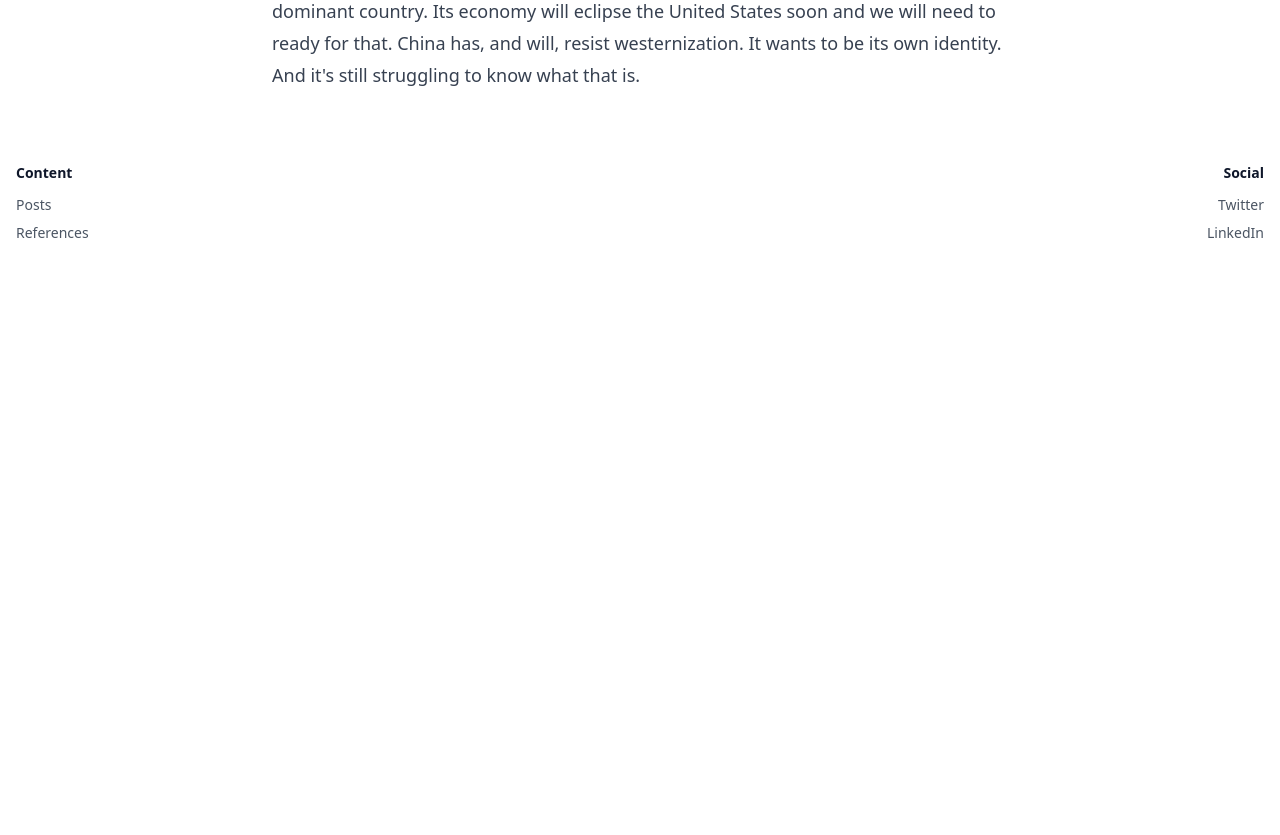
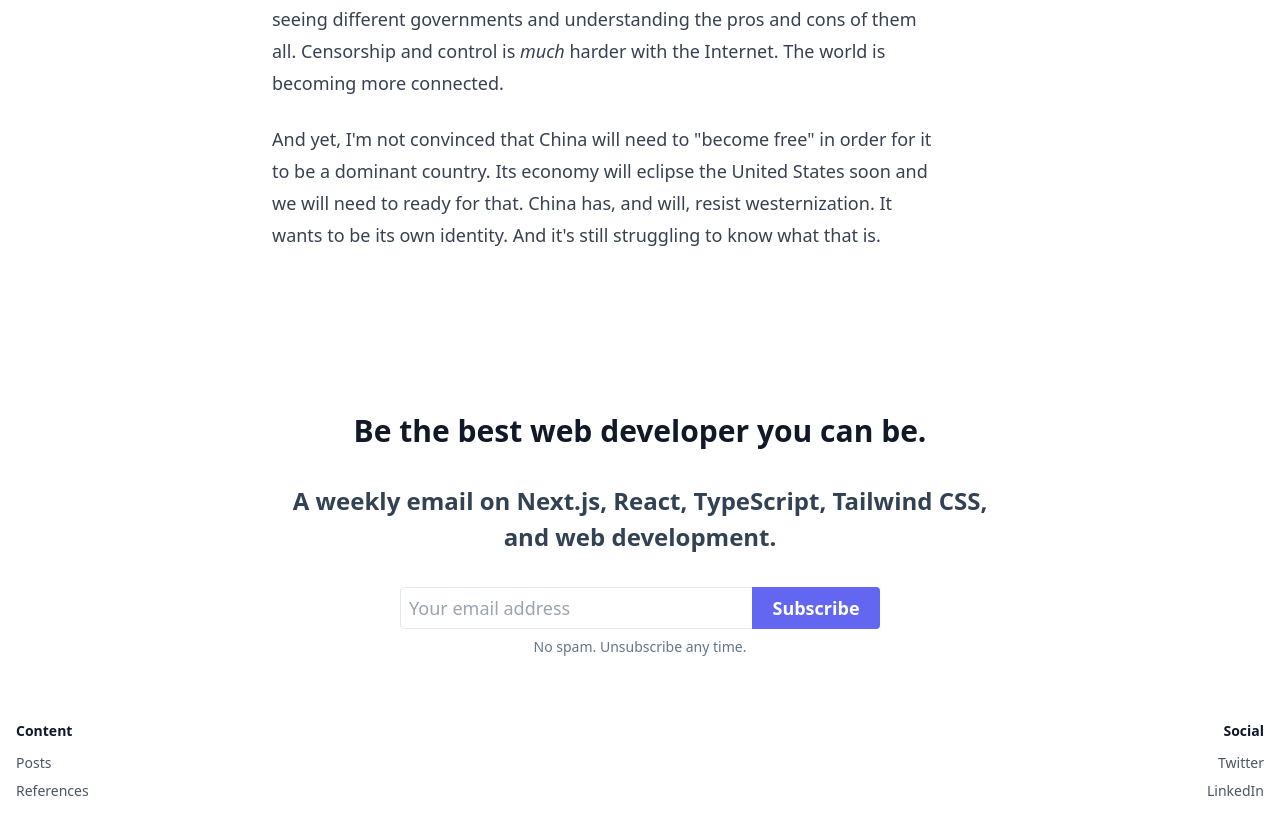
Before and after one commit to ethanmick/ethanmick.com, a Next.js app: page /posts/book-china in a window 1280 px wide. Shown: the part 1845-2680 px from the top of the page. Before the commit the page ends 2136 px from the top, so only its background shows below. Built offline with nearby package versions, Linux system fonts and the light colour scheme.

Commit message:
Add email signup (#48)
Work on the message to really hone the niche I am targeting.

```diff
--- /dev/null
+++ b/components/email-signup.tsx
@@ -0,0 +1,79 @@
+import React, { useState } from 'react'
+import { Spinner } from './spinner'
+
+export const EmailSignup = () => {
+  const [loading, setLoading] = useState(false)
+  const [email, setEmail] = useState('')
+  const [success, setSuccess] = useState(false)
+  const [error, setError] = useState('')
+
+  const onSubmit = async (e: React.FormEvent) => {
+    e.preventDefault()
+    setError('')
+    setLoading(true)
+    try {
+      const res = await fetch('/api/email/signup', {
+        method: 'POST',
+        body: JSON.stringify({ email }),
+        headers: {
+          'Content-Type': 'application/json',
+        },
+      })
+      setSuccess(res.status === 200)
+    } catch (error: any) {
+      setError(error.message)
+    }
+    setLoading(false)
+  }
+  return (
+    <div className="text-center">
+      <h2 className="mb-4 text-4xl font-bold">
+        Be the best web developer you can be.
+      </h2>
+      <h3 className="text-xl text-slate-700">
+        A weekly email on Next.js, React, TypeScript, Tailwind CSS, and web
+        development.
+      </h3>
+      <div className="py-4">
+        {!success && (
+          <>
+            <form
+              onSubmit={onSubmit}
+              className="relative mx-auto mb-2 w-[30rem]"
+            >
+              <input
+                aria-label="Email"
+                type="email"
+                placeholder="Your email address"
+                required
+                autoComplete="off"
+                className="w-full rounded border pl-2 leading-10 focus:outline-indigo-500"
+                value={email}
+                onChange={(e) => setEmail(e.target.value)}
+              />
+              <button
+                type="submit"
+                className="absolute right-0 top-0 flex h-[42px] w-32 items-center justify-center rounded-r bg-indigo-500 py-2 px-3 font-semibold text-white hover:bg-indigo-600"
+                disabled={loading}
+              >
+                {loading && <Spinner />}
+                {!loading && <>Subscribe</>}
+              </button>
+            </form>
+            {error && (
+              <div className="mb-2 bg-red-50 p-2 text-red-800">{error}</div>
+            )}
+            <div className="text-sm text-slate-500">
+              No spam. Unsubscribe any time.
+            </div>
+          </>
+        )}
+        {success && (
+          <div className="text-lg">
+            Thank you so much! You&apos;re all signed up.
+          </div>
+        )}
+      </div>
+    </div>
+  )
+}
--- a/components/index.ts
+++ b/components/index.ts
@@ -1,8 +1,10 @@
+export * from './email-signup'
 export * from './footer'
 export * from './header'
 export * from './layout'
 export * from './post'
 export * from './ref'
+export * from './spinner'
 export * from './tip'
 export * from './title'
 export * from './widont'
--- a/components/post.tsx
+++ b/components/post.tsx
@@ -1,4 +1,5 @@
 import { MDXProvider } from '@mdx-js/react'
+import { EmailSignup } from './email-signup'
 import { Footer } from './footer'
 import { Header } from './header'
 import { Code } from './mdx'
@@ -18,12 +19,15 @@ export const Post = ({ children, title }: PostProps) => (
   <>
     <Header />
     <main className="container prose mx-auto max-w-3xl px-4 pt-16 lg:prose-lg">
-      <h1 className="text-center">
-        <Widont>{title}</Widont>
-      </h1>
-      <MDXProvider components={components}>
-        <article>{children}</article>
-      </MDXProvider>
+      <article className="prose mb-40 lg:prose-lg">
+        <MDXProvider components={components}>
+          <h1 className="text-center">
+            <Widont>{title}</Widont>
+          </h1>
+          {children}
+        </MDXProvider>
+      </article>
+      <EmailSignup />
     </main>
     <Footer />
   </>
--- a/components/ref.tsx
+++ b/components/ref.tsx
@@ -1,6 +1,7 @@
 import { MDXProvider } from '@mdx-js/react'
 import { RootURL } from 'lib'
 import { NextSeo } from 'next-seo'
+import { EmailSignup } from './email-signup'
 import { Footer } from './footer'
 import { Header } from './header'
 import { Code } from './mdx'
@@ -48,13 +49,16 @@ export const Ref = ({
         }}
       />
       <Header />
-      <main className="container prose mx-auto max-w-3xl px-4 pt-16 lg:prose-lg">
-        <h1 className="text-center">
-          <Widont>{title}</Widont>
-        </h1>
-        <MDXProvider components={components}>
-          <article className="">{children}</article>
-        </MDXProvider>
+      <main className="container mx-auto max-w-3xl px-4 pt-16">
+        <article className="prose mb-40 lg:prose-lg">
+          <MDXProvider components={components}>
+            <h1 className="text-center">
+              <Widont>{title}</Widont>
+            </h1>
+            {children}
+          </MDXProvider>
+        </article>
+        <EmailSignup />
       </main>
       <Footer />
     </>
--- /dev/null
+++ b/components/spinner.tsx
@@ -0,0 +1,30 @@
+import cx from 'classnames'
+
+export const Spinner = ({
+  className,
+  ...rest
+}: React.SVGProps<SVGSVGElement>) => {
+  return (
+    <svg
+      className={cx('h-5 w-5 animate-spin text-white', className)}
+      xmlns="http://www.w3.org/2000/svg"
+      fill="none"
+      viewBox="0 0 24 24"
+      {...rest}
+    >
+      <circle
+        className="opacity-25"
+        cx="12"
+        cy="12"
+        r="10"
+        stroke="currentColor"
+        strokeWidth="4"
+      ></circle>
+      <path
+        className="opacity-75"
+        fill="currentColor"
+        d="M4 12a8 8 0 018-8V0C5.373 0 0 5.373 0 12h4zm2 5.291A7.962 7.962 0 014 12H0c0 3.042 1.135 5.824 3 7.938l3-2.647z"
+      ></path>
+    </svg>
+  )
+}
--- a/package.json
+++ b/package.json
@@ -16,6 +16,8 @@
     "@next/mdx": "12.0.9",
     "classnames": "2.3.1",
     "fathom-client": "3.4.0",
+    "form-data": "4.0.0",
+    "mailgun.js": "4.2.1",
     "markdown-to-jsx": "7.1.6",
     "moment": "2.29.1",
     "next": "12.0.9",
--- /dev/null
+++ b/pages/api/email/signup.ts
@@ -0,0 +1,41 @@
+import formData from 'form-data'
+import Mailgun from 'mailgun.js'
+import type { NextApiRequest, NextApiResponse } from 'next'
+
+interface Body {
+  email: string
+  name?: string
+}
+
+export default async function api(req: NextApiRequest, res: NextApiResponse) {
+  if (req.method !== 'POST') {
+    return res.status(405).end()
+  }
+  if (!req.body.email) {
+    return res.status(400).end()
+  }
+  const { email, name } = req.body as Body
+  const mailgun = new Mailgun(formData)
+  const client = mailgun.client({
+    username: 'api',
+    key: process.env.MAILGUN_API_KEY || '',
+  })
+
+  try {
+    await client.lists.members.createMember(
+      process.env.MAILGUN_EMAIL_LIST || '',
+      {
+        address: email,
+        name: name,
+        subscribed: true,
+        upsert: 'yes',
+      }
+    )
+  } catch (error) {
+    console.error(error)
+    res.status(500).json({ error })
+    return
+  }
+
+  res.status(200).json({ success: true })
+}
--- a/pages/api/harish.ts
+++ b/pages/api/harish.ts
@@ -1,6 +1,6 @@
 import type { NextApiRequest, NextApiResponse } from 'next'
 
-export default (req: NextApiRequest, res: NextApiResponse) => {
+export default function handler(req: NextApiRequest, res: NextApiResponse) {
   if (req.method !== 'POST') {
     return res.status(405).end()
   }
```
Also changed, not shown: 1 other file (tests, documents, lock files or other folders). Lines whose indentation alone changed are shown as unchanged.
